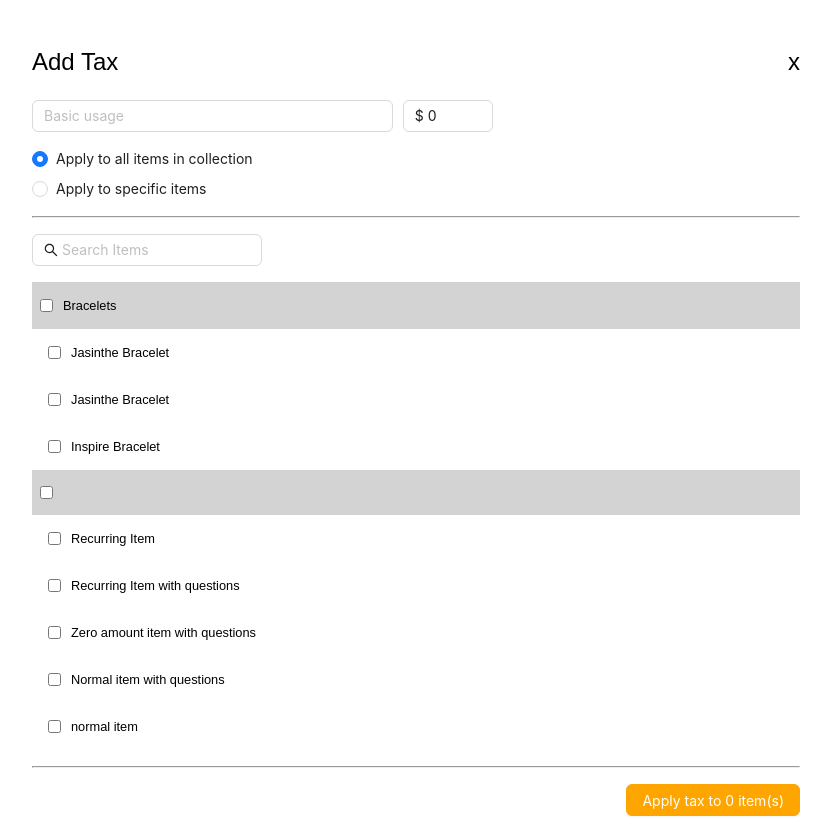
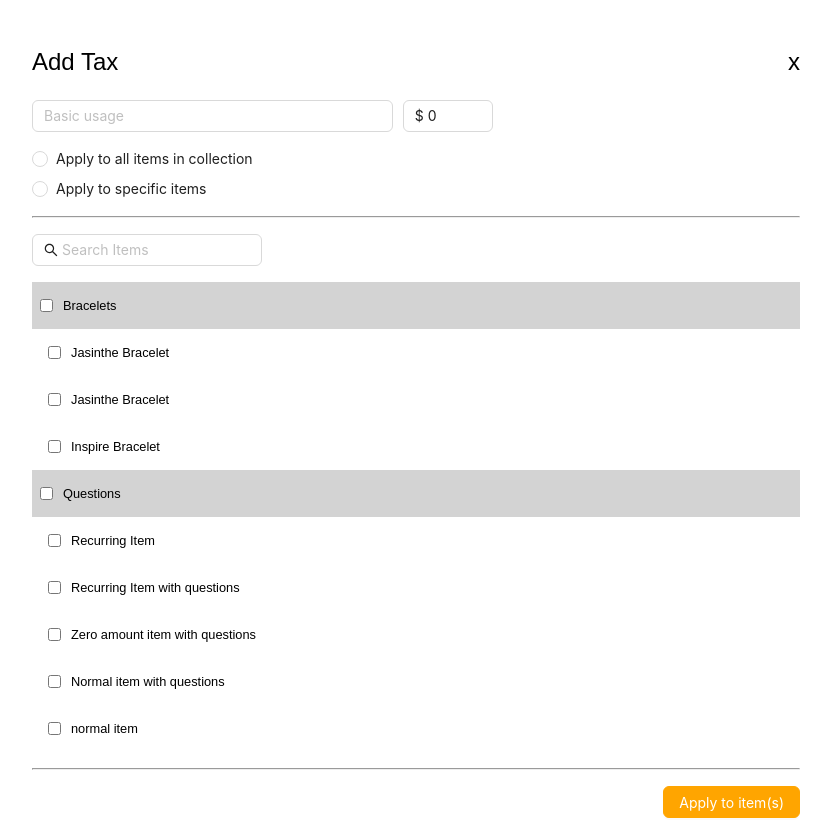
Before and after one commit to usamasadiqus/cipher-tax-task, a React (Create React App) app: page / in a window 1280 px wide. Shown: the whole page, without its empty margins (224-1055 px from the left). Built offline with nearby package versions, Linux system fonts and the light colour scheme.

Commit message:
complete functioonality using formik

```diff
--- a/package.json
+++ b/package.json
@@ -7,10 +7,12 @@
     "@testing-library/react": "^13.4.0",
     "@testing-library/user-event": "^13.5.0",
     "antd": "^5.4.0",
+    "formik": "^2.2.9",
     "react": "^18.2.0",
     "react-dom": "^18.2.0",
     "react-scripts": "5.0.1",
-    "web-vitals": "^2.1.4"
+    "web-vitals": "^2.1.4",
+    "yup": "^1.0.2"
   },
   "scripts": {
     "start": "react-scripts start",
--- a/src/App.js
+++ b/src/App.js
@@ -3,16 +3,12 @@ import { Button, Input, InputNumber, Radio, Space } from "antd";
 import { useEffect, useState } from "react";
 import "./App.css";
 import { DummyData } from "./jsonData";
+import { Formik, Field, Form } from "formik";
+import * as Yup from "yup";
 
 const App = () => {
-  const [numInText, setNumInText] = useState("");
-  const [number, setNumber] = useState(0);
   const [bracelets, setBracelets] = useState([]);
   const [questions, setQuestions] = useState([]);
-  const [checkedItemIDs, setCheckedItemIDs] = useState([]);
-  const [value, setValue] = useState(1);
-  const [checkedBraceletsLength, setCheckedBraceletsLength] = useState(0);
-  const [checkedQuestionsLength, setCheckedQuestionsLength] = useState(0);
 
   useEffect(() => {
     setBracelets(
@@ -23,7 +19,7 @@ const App = () => {
     );
   }, []);
 
-  const handleChange = (e, type) => {
+  const handleCheckboxChange = (e, type) => {
     const { name, checked } = e.target;
 
     if (type === "Bracelets") {
@@ -53,30 +49,26 @@ const App = () => {
         ]);
       }
     }
+  };
 
+  const handleSubmit = (values, { resetForm }) => {
     const checkedBracelets = bracelets.filter((bracelet) => bracelet.isChecked);
     const checkedQuestions = questions.filter((question) => question.isChecked);
 
-    setCheckedBraceletsLength(checkedBracelets.length);
-    setCheckedQuestionsLength(checkedQuestions.length);
-
-    const braceletIDs = checkedBracelets.map((bracelet) => bracelet.id);
-    const questionIDs = checkedQuestions.map((question) => question.id);
-
-    setCheckedItemIDs([...braceletIDs, ...questionIDs]);
-  };
-
-  const handleSubmit = (e) => {
-    e.preventDefault();
+    const checkedItemIDs = [...checkedBracelets, ...checkedQuestions].map(
+      (item) => item.id
+    );
 
     const taxInfo = {
       applicable_items: checkedItemIDs,
-      applied_to: value === 1 ? "all" : "some",
-      name: numInText,
-      rate: number / 100,
+      applied_to: values.applied_to,
+      name: values.numberInText,
+      rate: values.rate / 100,
     };
 
     console.log("taxInfo", taxInfo);
+
+    resetForm();
   };
 
   return (
@@ -86,12 +78,31 @@ const App = () => {
           <p>Add Tax</p>
           <p>x</p>
         </div>
-        <form onSubmit={(e) => handleSubmit(e)}>
+        <Formik
+          initialValues={{
+            numberInText: "",
+            rate: 0,
+            applied_to: 0,
+            applicable_items: [],
+          }}
+          validationSchema={Yup.object({
+            numberInText: Yup.string().required("Required"),
+            rate: Yup.number()
+              .required("Required")
+              .positive("Must be positive"),
+            applied_to: Yup.string().required("Required"),
+            applicable_items: Yup.array("number"),
+          })}
+          onSubmit={handleSubmit}
+        >
+          {({ values, handleChange, setFieldValue, errors, touched }) => (
+            <Form>
               <div className="num-inputs">
                 <Input
                   placeholder="Basic usage"
-              onChange={(e) => setNumInText(e.target.value)}
-              value={numInText}
+                  name="numberInText"
+                  onChange={handleChange}
+                  value={values.numberInText}
                 />
                 <Space>
                   <InputNumber
@@ -101,15 +112,32 @@ const App = () => {
                       `$ ${value}`.replace(/\B(?=(\d{3})+(?!\d))/g, ",")
                     }
                     parser={(value) => value.replace(/\$\s?|(,*)/g, "")}
-                onChange={(val) => setNumber(val)}
-                value={number}
+                    onChange={(val) => setFieldValue("rate", val)}
+                    value={values.rate}
                   />
                 </Space>
               </div>
               <div className="rad-inputs">
                 <Radio.Group
-              onChange={(e) => setValue(e.target.value)}
-              value={value}
+                  name="applied_to"
+                  onChange={(e) => {
+                    handleChange(e);
+                    if (e.target.value === 1) {
+                      setBracelets(
+                        bracelets.map((bracelet) => ({
+                          ...bracelet,
+                          isChecked: true,
+                        }))
+                      );
+                      setQuestions(
+                        questions.map((question) => ({
+                          ...question,
+                          isChecked: true,
+                        }))
+                      );
+                    }
+                  }}
+                  value={values.applied_to}
                 >
                   <Space direction="vertical">
                     <Radio value={1}>Apply to all items in collection</Radio>
@@ -122,17 +150,14 @@ const App = () => {
                 <Input placeholder="Search Items" prefix={<SearchOutlined />} />
               </div>
               <div className="form-check parent">
-            <input
+                <Field
                   type="checkbox"
+                  name="allSelect"
                   className="form-check-input"
-              name="allSelect"
-              // checked={
-              //   users.filter((user) => user?.isChecked !== true).length < 1
-              // }
                   checked={
                     !bracelets.some((bracelet) => bracelet?.isChecked !== true)
                   }
-              onChange={(e) => handleChange(e, "Bracelets")}
+                  onChange={(e) => handleCheckboxChange(e, "Bracelets")}
                 />
                 <label className="form-check-label ms-2">Bracelets</label>
               </div>
@@ -143,25 +168,24 @@ const App = () => {
                     className="form-check-input"
                     name={bracelet.name}
                     checked={bracelet?.isChecked || false}
-                onChange={(e) => handleChange(e, "Bracelets")}
+                    onChange={(e) => handleCheckboxChange(e, "Bracelets")}
                   />
-              <label className="form-check-label ms-2">{bracelet.name}</label>
+                  <label className="form-check-label ms-2">
+                    {bracelet.name}
+                  </label>
                 </div>
               ))}
               <div className="form-check parent">
-            <input
+                <Field
                   type="checkbox"
+                  name="allSelect"
                   className="form-check-input"
-              name="allSelect"
-              // checked={
-              //   users.filter((user) => user?.isChecked !== true).length < 1
-              // }
                   checked={
                     !questions.some((question) => question?.isChecked !== true)
                   }
-              onChange={(e) => handleChange(e, "Questions")}
+                  onChange={(e) => handleCheckboxChange(e, "Questions")}
                 />
-            <label className="form-check-label ms-2"></label>
+                <label className="form-check-label ms-2">Questions</label>
               </div>
               {questions.map((question, index) => (
                 <div className="form-check childrens" key={index}>
@@ -170,21 +194,24 @@ const App = () => {
                     className="form-check-input"
                     name={question.name}
                     checked={question?.isChecked || false}
-                onChange={(e) => handleChange(e, "Questions")}
+                    onChange={(e) => handleCheckboxChange(e, "Questions")}
                   />
-              <label className="form-check-label ms-2">{question.name}</label>
+                  <label className="form-check-label ms-2">
+                    {question.name}
+                  </label>
                 </div>
               ))}
               <hr />
               <div className="input-button">
                 <Space wrap>
-              <Button htmlType="submit" className="warning">
-                Apply tax to {checkedBraceletsLength + checkedQuestionsLength}{" "}
-                item(s)
+                  <Button className="warning" htmlType="submit">
+                    Apply to item(s)
                   </Button>
                 </Space>
               </div>
-        </form>
+            </Form>
+          )}
+        </Formik>
       </div>
     </div>
   );
```
Also changed, not shown: 1 other file (tests, documents, lock files or other folders). Lines whose indentation alone changed are shown as unchanged.
